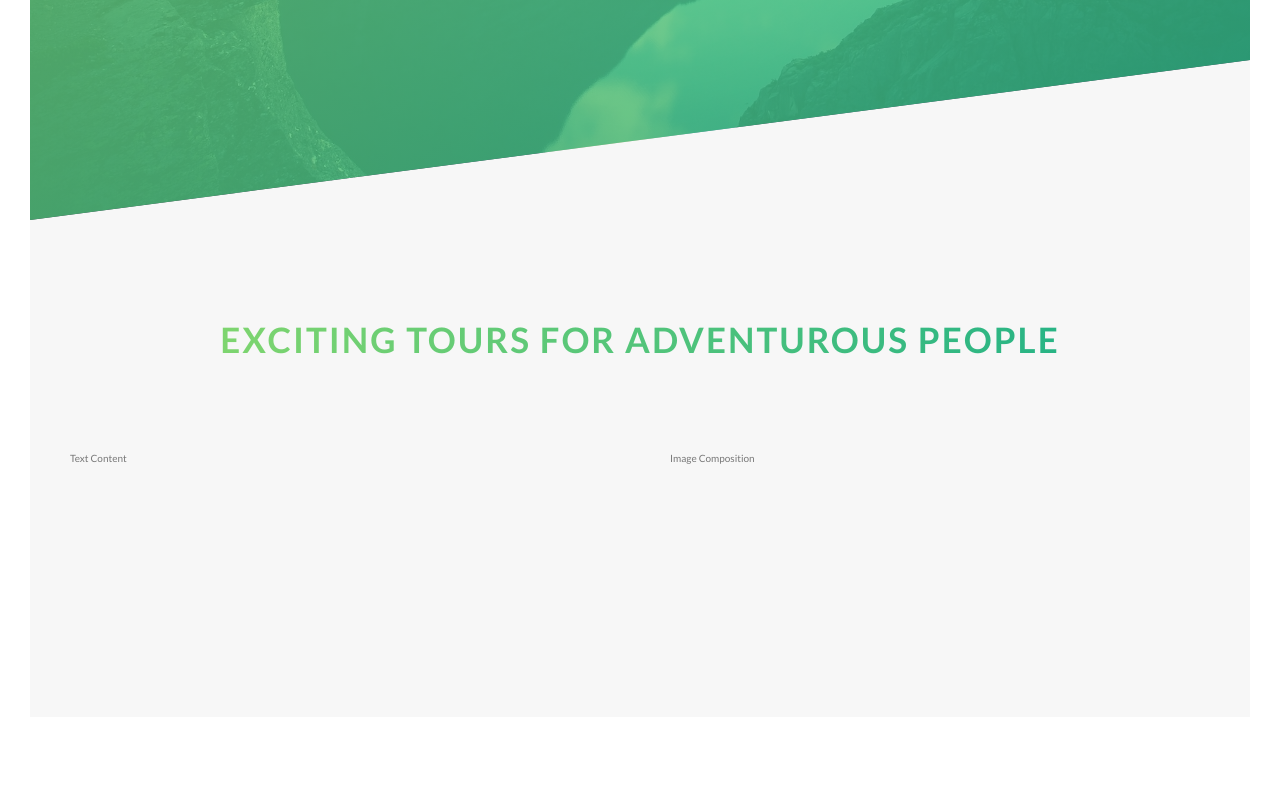
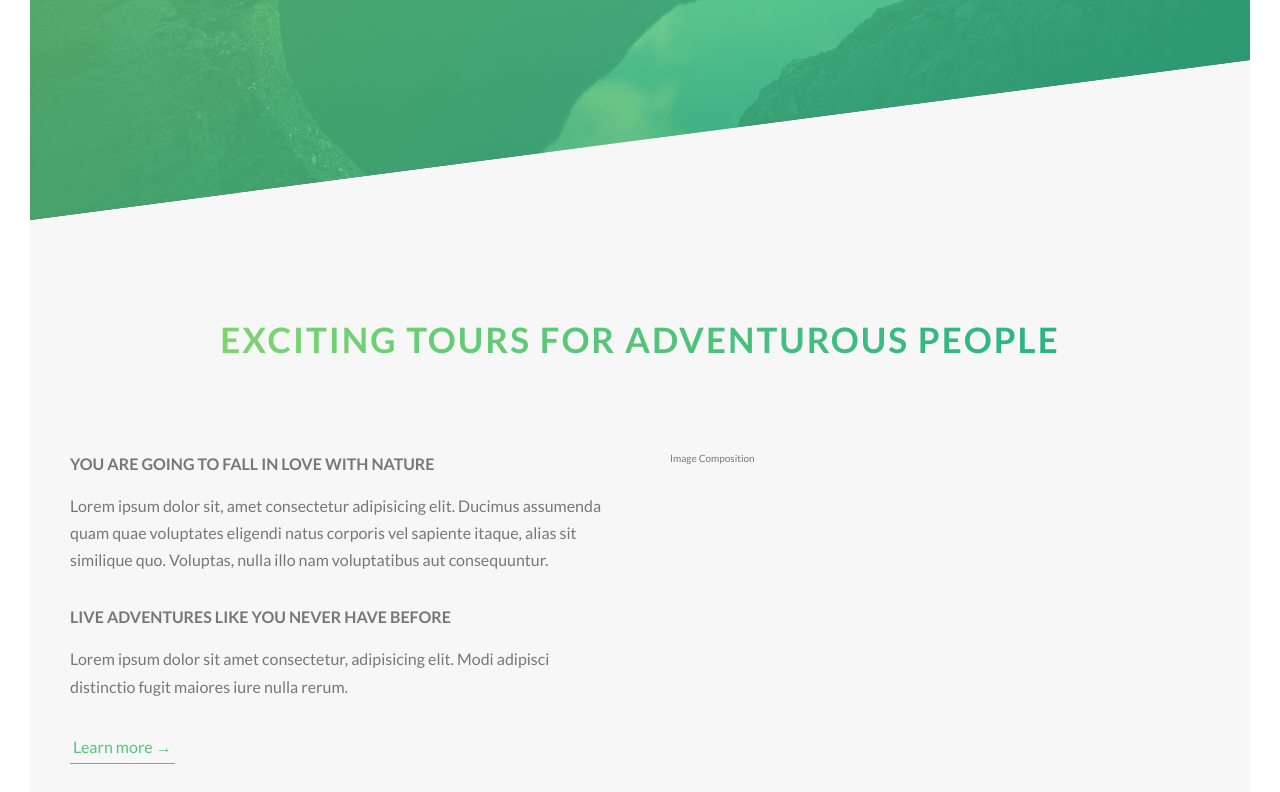
Before and after one commit to AliNisarAhmed/advancedCSS-Jonas, a website: page natours/index.html in a window 1280 px wide. Shown: the part 570-1362 px from the top of the page. Before the commit the page ends 1317 px from the top, so only its background shows below. Drawn offline with Linux system fonts and the light colour scheme.

Commit message:
building about section -2

```diff
--- a/natours/index.html
+++ b/natours/index.html
@@ -30,7 +30,7 @@
 
       <main>
         <section class="section-about">
-          <div class="u-center-text u-margin-bottom-8">
+          <div class="u-center-text u-margin-bottom-big">
             <h2 class="heading-secondary">
               Exciting tours for adventurous people
             </h2>
@@ -38,7 +38,17 @@
 
           <div class="row">
             <div class="col-1-of-2">
-                Text Content
+                <h3 class="heading-tertiary u-margin-bottom-small">You are going to fall in love with nature</h3>
+                <p class="paragraph">
+                  Lorem ipsum dolor sit, amet consectetur adipisicing elit. Ducimus assumenda quam quae voluptates eligendi natus corporis vel sapiente itaque, alias sit similique quo. Voluptas, nulla illo nam voluptatibus aut consequuntur.
+                </p>
+
+                <h3 class="heading-tertiary u-margin-bottom-small">Live adventures like you never have before</h3>
+                <p class="paragraph">
+                  Lorem ipsum dolor sit amet consectetur, adipisicing elit. Modi adipisci distinctio fugit maiores iure nulla rerum.
+                </p>
+
+                <a href="#" class="btn-text">Learn more &rarr;</a>
             </div>
             <div class="col-1-of-2">
                 Image Composition
--- a/natours/sass/abstracts/_variables.scss
+++ b/natours/sass/abstracts/_variables.scss
@@ -11,6 +11,11 @@ $color-white: #fff;
 $color-black: #000;
 
 
+// FONT
+
+$default-font-size: 1.6rem;
+
+
 // GRID
 
 $grid-width: 114rem;
--- a/natours/sass/base/_typography.scss
+++ b/natours/sass/base/_typography.scss
@@ -55,3 +55,17 @@ body {
     text-shadow: .5rem 1rem 2rem rgba($color-black, 0.2);
   }
 }
+
+.heading-tertiary {
+  font-size: $default-font-size;
+  font-weight: 700;
+  text-transform: uppercase;
+}
+
+.paragraph {
+  font-size: $default-font-size;
+
+  &:not(:last-child) {
+    margin-bottom: 3rem;
+  }
+}
--- a/natours/sass/base/_utilities.scss
+++ b/natours/sass/base/_utilities.scss
@@ -1,7 +1,5 @@
-.u-center-text {
-  text-align: center;
-}
+.u-center-text { text-align: center; }
 
-.u-margin-bottom-8 {
-  margin-bottom: 8rem;
-}
+.u-margin-bottom-big { margin-bottom: 8rem; }
+.u-margin-bottom-medium { margin-bottom: 4rem; }
+.u-margin-bottom-small { margin-bottom: 1.5rem; }
--- a/natours/sass/components/_button.scss
+++ b/natours/sass/components/_button.scss
@@ -9,7 +9,7 @@
     border-radius: 10rem;
     transition: all .3s;
     position: relative;
-    font-size: 1.6rem;
+    font-size: $default-font-size;
   }
 
   &:hover {
@@ -56,3 +56,27 @@
     animation-fill-mode: backwards; /* auto apply 0% style before starting the animation */
   }
 }
+.btn-text {
+  &:link,
+  &:visited {
+    color: $color-primary;
+    display: inline-block;
+    text-decoration: none;
+    border-bottom: 1px solid $color-primary;
+    padding: 3px;
+    font-size: $default-font-size;
+    transition: all 0.2s;
+  }
+
+  &:hover {
+    background-color: $color-primary;
+    color: $color-white;
+    box-shadow: 0 1rem 2rem regba($color-black, .15);
+    transform: translateY(-7px);
+  }
+
+  &:active {
+    box-shadow: 0 .5rem 1rem regba($color-black, .15);
+    transform: translateY(0);
+  }
+}
```
Also changed, not shown: natours/css/style.css.
